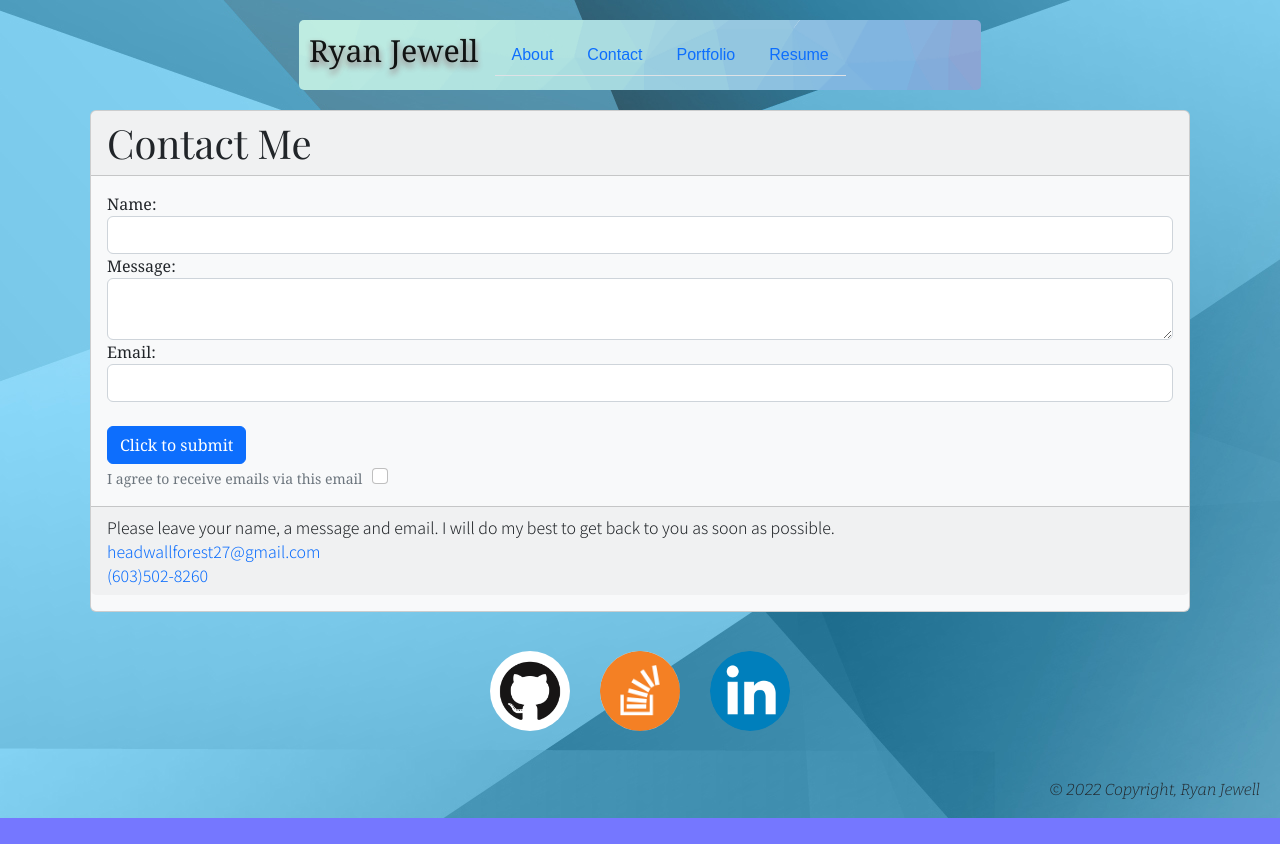
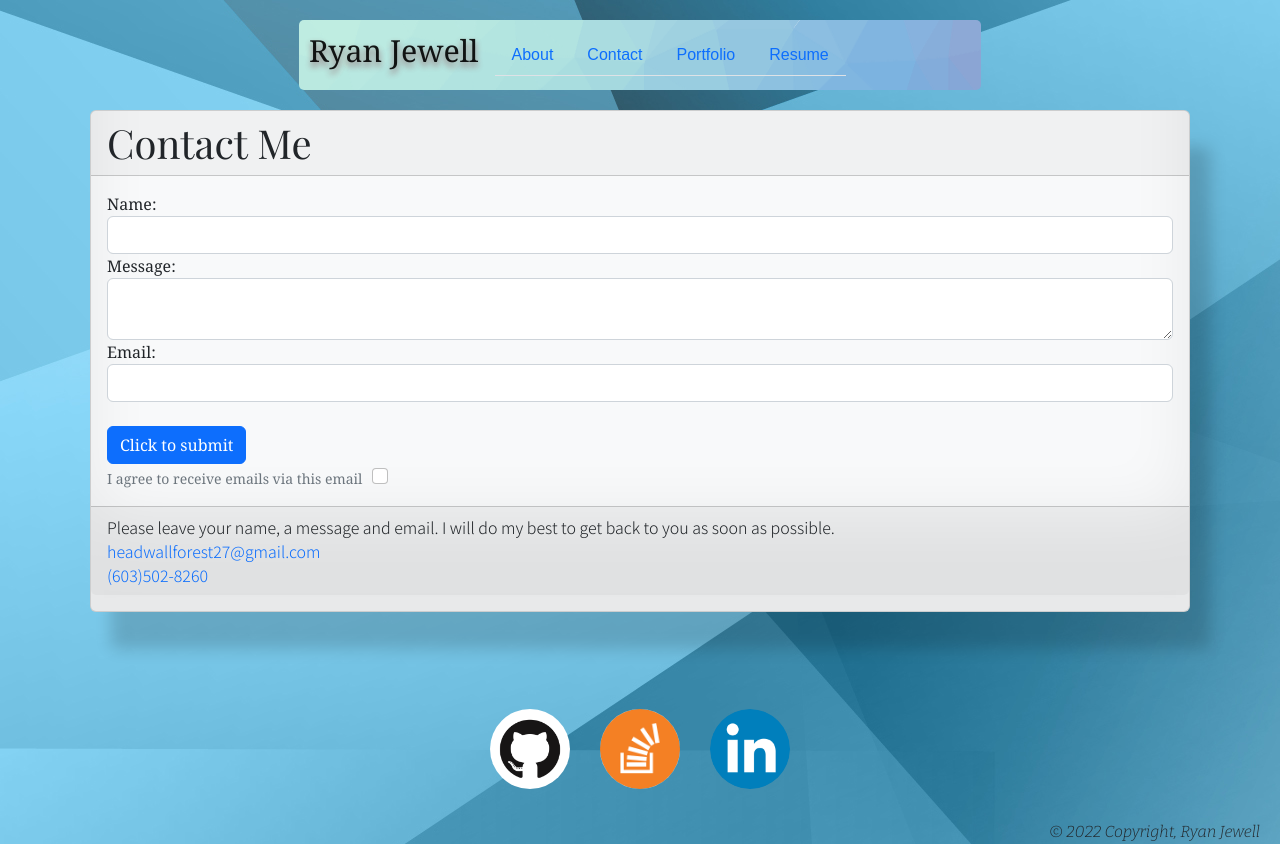
Before and after one commit to Rjewell859/react-portfolio, a React (Create React App) app in the folder portfolio-app/: page /contact in a window 1280 px wide. Before the commit the page ends 818 px from the top, so only its background shows below. Built offline with nearby package versions, Linux system fonts and the light colour scheme; a web font is replaced by a local one.

Commit message:
CSS changes and neatened code

```diff
--- a/portfolio-app/src/components/Footer.js
+++ b/portfolio-app/src/components/Footer.js
@@ -1,8 +1,8 @@
 import React from "react";
 
-function Footer() {
+export default function Footer() {
   return (
-    <footer className="page-footer font-small blue pt-4">
+    <footer className="font-small blue pt-4">
       <ul
         style={{
           display: "flex",
@@ -18,7 +18,7 @@ function Footer() {
             rel="noreferrer"
           >
             <img
-              className="footer-icon"
+              className="grow footer-icon"
               src={require("../img/design/github.png")}
               alt="github icon"
             ></img>
@@ -32,7 +32,7 @@ function Footer() {
             rel="noreferrer"
           >
             <img
-              className="footer-icon"
+              className="grow footer-icon"
               src={require("../img/design/stackicon.png")}
               alt="github icon"
             ></img>
@@ -46,7 +46,7 @@ function Footer() {
             rel="noreferrer"
           >
             <img
-              className="footer-icon"
+              className="grow footer-icon"
               src={require("../img/design/linkedin.png")}
               alt="github icon"
             ></img>
@@ -54,11 +54,9 @@ function Footer() {
         </li>
       </ul>
 
-      <div className="float-right footer-copyright text-center py-3 italic">
+      <div id='copyright'>
         © 2022 Copyright, Ryan Jewell
       </div>
     </footer>
   );
 }
-
-export default Footer;
--- a/portfolio-app/src/components/Header.js
+++ b/portfolio-app/src/components/Header.js
@@ -1,10 +1,9 @@
 import React from "react";
-function Header() {
+
+export default function Header() {
   return (
     <h1 id="name" className="navbar-brand">
       Ryan Jewell
     </h1>
   );
 }
-
-export default Header;
--- a/portfolio-app/src/components/Nav.js
+++ b/portfolio-app/src/components/Nav.js
@@ -3,7 +3,7 @@ import React from "react";
 import { Link } from "react-router-dom";
 import ListGroup from "react-bootstrap/ListGroup";
 
-function Nav() {
+export default function Nav() {
   return (
     <listGroup style={{ float: "right" }} className="nav nav-tabs" as="ul">
       <ListGroup.Item className="nav-item" as="li">
@@ -11,24 +11,21 @@ function Nav() {
           About
         </Link>
       </ListGroup.Item>
-
-      <li className="nav-item">
+      <ListGroup.Item className="nav-item" as="li">
         <Link className="nav-link" to="/contact">
           Contact
         </Link>
-      </li>
-      <li className="nav-item">
+      </ListGroup.Item>
+      <ListGroup.Item className="nav-item" as="li">
         <Link className="nav-link" to="/portfolio">
           Portfolio
         </Link>
-      </li>
-      <li className="nav-item">
+      </ListGroup.Item>
+      <ListGroup.Item className="nav-item" as="li">
         <Link className="nav-link" to="/resume">
           Resume
         </Link>
-      </li>
+      </ListGroup.Item>
     </listGroup>
   );
 }
-
-export default Nav;
--- a/portfolio-app/src/components/Project.js
+++ b/portfolio-app/src/components/Project.js
@@ -1,12 +1,13 @@
 import React from "react";
 
-function Project({ img, title, link, repo, alt }) {
+export default function Project({ img, title, link, repo, alt }) {
   return (
-    <div className="project">
+    <div className="project shadow-sm">
       <h4>
         {title}
         <a href={repo} target="_blank" rel="noreferrer">
           <img
+            className="grow"
             id="giticon"
             src={require("../img/design/repoicon.png")}
             alt="git icon"
@@ -14,10 +15,8 @@ function Project({ img, title, link, repo, alt }) {
         </a>
       </h4>
       <a href={link} target="_blank" rel="noreferrer">
-        <img src={img} alt={alt}></img>
+        <img className="grow" src={img} alt={alt}></img>
       </a>
     </div>
   );
 }
-
-export default Project;
--- a/portfolio-app/src/components/pages/About.js
+++ b/portfolio-app/src/components/pages/About.js
@@ -1,8 +1,8 @@
 import React from "react";
 
-export default function Home() {
+export default function About() {
   return (
-    <div>
+    <>
       <div className="card bg-light mb-3">
         <h1 className="card-header">About me</h1>
         <p className="card-body">
@@ -50,6 +50,6 @@ export default function Home() {
         src={require("../../img/photos/selfPicture.JPG")}
         alt="Personal hike"
       ></img>
-    </div>
+    </>
   );
 }
--- a/portfolio-app/src/components/pages/Contact.js
+++ b/portfolio-app/src/components/pages/Contact.js
@@ -1,7 +1,7 @@
 import React, { useState } from "react";
 import { checkMessage, validateEmail } from "../../utils/helpers";
 
-function Contact() {
+export default function Contact() {
   const [email, setEmail] = useState("");
   const [name, setName] = useState("");
   const [message, setMessage] = useState("");
@@ -50,7 +50,6 @@ function Contact() {
       );
       document.getElementById("consent").checked = false;
     }
-
     setName("");
     setMessage("");
     setConsent("");
@@ -58,14 +57,16 @@ function Contact() {
   };
 
   return (
-    <div id="contact" className="card bg-light">
+    <>
+      <div id="contact" className="info">
+        <div className="card bg-light">
           <h1 className="card-header">Contact Me</h1>
           <form
             name="contact-form"
             className="card-body"
             action="#"
             method="post"
-        id="contactform"
+            id="contact-form"
           >
             <div className="form-group">
               <label htmlFor="fullname">Name:</label>
@@ -78,7 +79,6 @@ function Contact() {
                 name="name"
               ></input>
             </div>
-
             <div className="form-group">
               <label htmlFor="message">Message:</label>
               <textarea
@@ -89,7 +89,6 @@ function Contact() {
                 id="message"
               ></textarea>
             </div>
-
             <div className="form-group">
               <label htmlFor="email">Email:</label>
               <input
@@ -111,7 +110,6 @@ function Contact() {
                 value="Click to submit"
               ></input>
             </div>
-
             <div className="form-group">
               <label className="form-text form-check-label" htmlFor="check">
                 I agree to receive emails via this email
@@ -142,8 +140,8 @@ function Contact() {
             )}
           </form>
           <p className="card-footer">
-        Please leave your name, a message and email. I will do my best to get
-        back to you as soon as possible.
+            Please leave your name, a message and email. I will do my best to
+            get back to you as soon as possible.
             <br></br>
             <a className="myinfo" href="mailto:headwallforest27@gmail.com">
               headwallforest27@gmail.com
@@ -154,7 +152,7 @@ function Contact() {
             </a>
           </p>
         </div>
+      </div>
+    </>
   );
 }
-
-export default Contact;
--- a/portfolio-app/src/components/pages/Portfolio.js
+++ b/portfolio-app/src/components/pages/Portfolio.js
@@ -41,7 +41,6 @@ export default function Portfolio() {
           repo="https://github.com/derekson333/Spillin-Beans"
           alt="Website for sharing recipes"
         />
-
         <Project
           img={require("../../img/project/note-taker.JPG")}
           title="Note Taker"
--- a/portfolio-app/src/components/pages/Resume.js
+++ b/portfolio-app/src/components/pages/Resume.js
@@ -1,9 +1,9 @@
 import React from "react";
 
-export default function Contact() {
+export default function Resume() {
   return (
-    <div id="contact">
-      <div className="card bg-light mb-3">
+    <div className="info">
+      <div className="card bg-light">
         <h1 className="card-header">
           Resume
           <span id="resume-text" className="float-right">
--- a/portfolio-app/src/css/styles.css
+++ b/portfolio-app/src/css/styles.css
@@ -12,7 +12,6 @@ h2,
 h3 {
   font-family: Verdana, Geneva, Tahoma, sans-serif;
 }
-
 h1 {
   font-family: "Playfair Display", serif;
   clear: both;
@@ -33,7 +32,6 @@ nav {
   border-radius: 5px;
   font-family: "Anek Devanagari", sans-serif;
 }
-
 nav > h1 {
   text-shadow: 0 4px 6px #858282, 0 4px 7px #cccaca;
   color: white;
@@ -44,41 +42,24 @@ footer {
   position: sticky;
   clear: "both";
 }
-
-#contact {
-  margin: auto;
-  max-width: 1100px;
-}
 footer ul {
   display: "flex";
   justify-content: "center";
   list-style-type: "none";
 }
-
 footer li {
   margin: 15px;
 }
 
-img {
-  transition: transform 0.25s ease;
-}
-
-img:hover {
-  -webkit-transform: scale(1.1);
-  transform: scale(1.1);
-}
-#resume {
-  background: none !important;
-  border: none;
-  padding: 0 !important;
-  font-family: arial, sans-serif;
-  color: blue;
-  text-decoration: underline;
-  cursor: pointer;
+.info {
+  margin: auto;
+  max-width: 1100px;
 }
 
 .card {
   clear: both;
+  box-shadow: inset 0 -6em 4em rgba(0, 0, 0, 0.068),
+    1.3em 2.3em 1em rgba(0, 0, 0, 0.158);
 }
 
 .margin-top {
@@ -94,7 +75,6 @@ img:hover {
   margin-left: auto;
   padding: 15px;
 }
-
 .project img {
   display: block;
   margin-left: auto;
@@ -102,6 +82,22 @@ img:hover {
   margin-top: 15px;
   width: 220px;
   height: 220px;
+}
+
+.footer-icon {
+  border-radius: 100%;
+  width: 80px;
+  height: 80px;
+  mix-blend-mode: multiply;
+}
+
+.grow {
+  transition: transform 0.75s ease;
+}
+.grow:hover {
+  -webkit-transform: scale(1.1);
+  transform: scale(1.1);
+  opacity: 0.6;
 }
 
 .italic {
@@ -122,30 +118,28 @@ img:hover {
   width: 295px;
 }
 
+.nav-item {
+  border-radius: 12% 12% 0 0;
+  transition: all 1s ease;
+}
+.nav-item:hover {
+  background-image: url("../img/design/headerBG.png");
+  background-color: rgba(76, 191, 199, 0.918);
+}
+
+#copyright {
+  float: right;
+  font-family: "bitter";
+  font-style: italic;
+  text-align: center;
+}
+
 #images {
   display: flex;
 
   justify-content: space-evenly;
   flex-direction: row;
   flex-wrap: wrap;
-}
-
-.footer-icon {
-  border-radius: 100%;
-  width: 80px;
-  height: 80px;
-  mix-blend-mode: multiply;
-}
-
-#resume {
-  text-decoration: none;
-  padding: 0 5px;
-  transition: all 0.9s;
-}
-
-#resume:hover {
-  color: rgb(158, 159, 255);
-  background-color: rgb(44, 8, 247);
 }
 
 #name {
@@ -167,14 +161,30 @@ img:hover {
   border-color: rgba(70, 180, 255, 0.5);
   margin: auto;
   border-radius: 5%;
-  -webkit-transform: scale(1);
-  transform: scale(1);
   width: 300px;
 }
 
+#resume {
+  background: none !important;
+  border: none;
+  padding: 0 !important;
+  font-family: arial, sans-serif;
+  font-style: italic;
+  text-decoration: none;
+  transition: all 0.9s;
+  color: blue;
+}
+#resume:hover {
+  color: rgb(158, 159, 255);
+  background-color: rgb(44, 8, 247);
+}
 #resume-text {
   font-family: "bitter";
   font-size: medium;
+}
+
+#contact {
+  min-height: 70vh;
 }
 
 #projects {
@@ -183,15 +193,9 @@ img:hover {
   grid-column-gap: 20px;
   grid-row-gap: 20px;
 }
-
 #projects > div {
   width: 100%;
 }
-
 #projects > a {
   text-decoration: none;
 }
-
-#projects img:hover {
-  opacity: 0.6;
-}
--- a/portfolio-app/src/index.js
+++ b/portfolio-app/src/index.js
@@ -1,4 +1,3 @@
-import React from "react";
 import ReactDOM from "react-dom";
 import App from "./App";
 
```
Also changed, not shown: portfolio-app/src/App.js (+5 -10 lines), 2 other files (tests, documents, lock files or other folders). Lines whose indentation alone changed are shown as unchanged.
